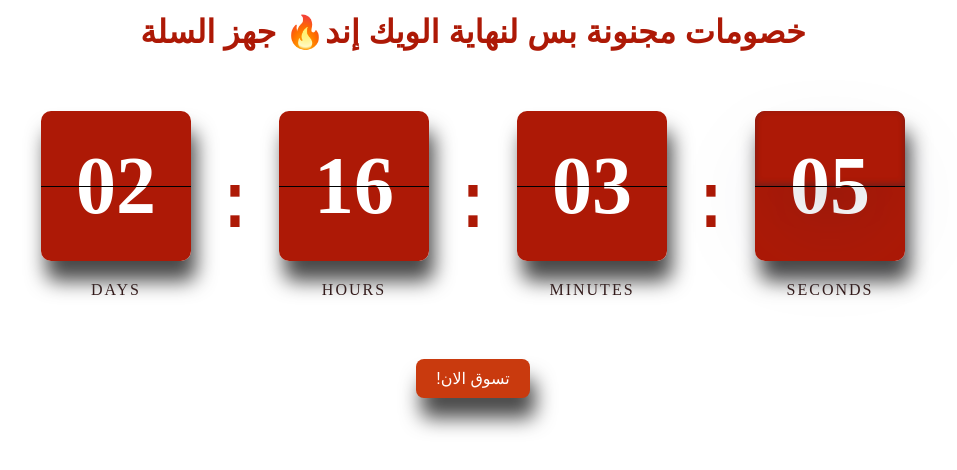
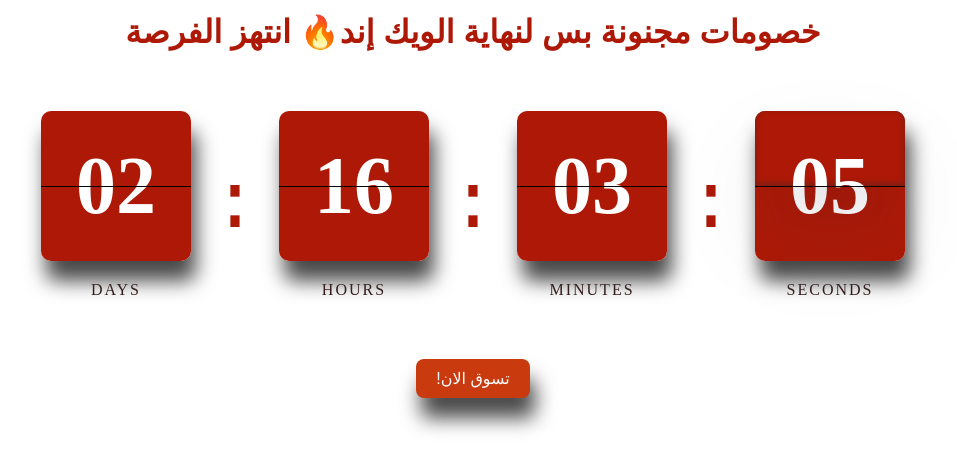
Before and after one commit to Rabab13/Timer, a plain HTML site: page index.html in a window 1280 px wide. Shown: the whole page, without its empty margins (167-1124 px from the left). Drawn offline with Linux system fonts and the light colour scheme.

Commit message:
Update index.html

```diff
--- a/index.html
+++ b/index.html
@@ -283,7 +283,7 @@ function createTimerElements() {
 
 
   timerTitle = document.createElement('h1');
-  timerTitle.textContent = 'خصومات مجنونة بس لنهاية الويك إند🔥 جهز السلة';
+  timerTitle.textContent = 'خصومات مجنونة بس لنهاية الويك إند🔥 انتهز الفرصة ';
  timerContainer.appendChild(timerTitle);
 
 
```
